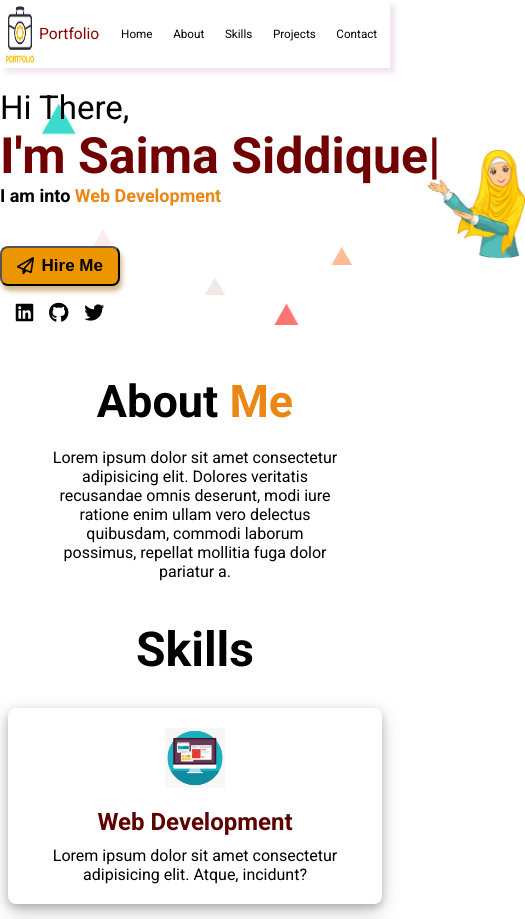
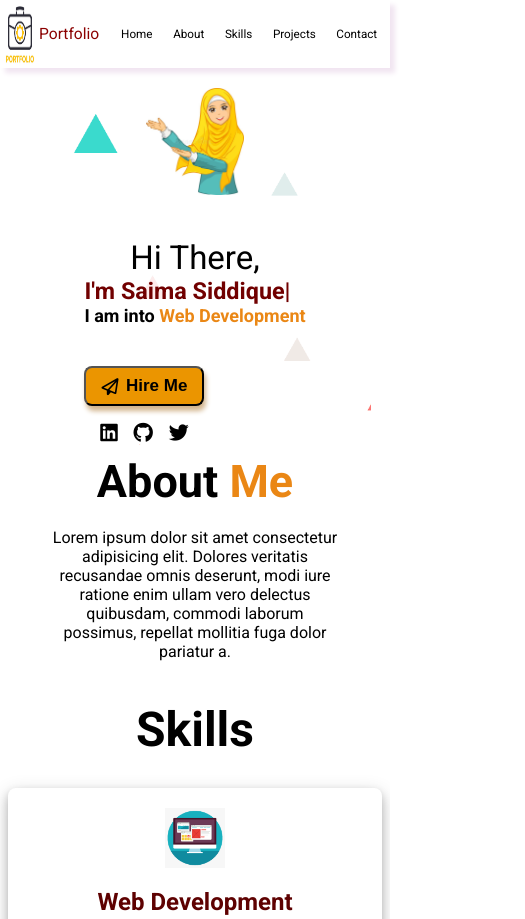
Before and after one commit to saima022/Simple-portfolio, a plain HTML site: page index.html in a window 390 px wide. Shown: the top 919 px of the page, 525 px wide, since content can reach past the window. Drawn offline with Linux system fonts and the light colour scheme; a web font is replaced by a local one.

Commit message:
media query

```diff
--- a/index.html
+++ b/index.html
@@ -59,6 +59,9 @@
             pariatur a.</p>
     </section>
 
+
+
+    <!-- Skills section  -->
     <section class="skills">
         <h1>Skills</h1>
         <div class="skills-card">
@@ -72,7 +75,7 @@
                 <h2>App Design</h2>
                 <p>Lorem ipsum dolor sit amet consectetur adipisicing elit. Modi, voluptas.</p>
             </div>
-            <div class="3">
+            <div class="card3">
                 <img src="images/skill3.png" alt="">
                 <h2>UI/UX Design</h2>
                 <p>Lorem ipsum dolor sit amet consectetur, adipisicing elit. Obcaecati, dolorem.</p>
--- a/style.css
+++ b/style.css
@@ -436,8 +436,32 @@ body {
         font-size: 3vw;
     }
 
+    .banner {
+        /* display: grid;
+        grid-template-columns: 1fr; */
+        display: flex;
+        flex-direction: column-reverse;
+        row-gap: 10vw;
+
+        margin: 0 5vw;
+    }
+
+    .banner-left {
+        text-align: center;
+    }
+
+    .banner-left-name {
+        font-size: 6vw;
+        /* left: 20vw; */
+    }
+
     .banner-right img {
         width: 25vw;
+    }
+
+    .banner-btn {
+        /* text-align: center; */
+        /* left: 200px; */
     }
 
     .skills {
@@ -447,6 +471,6 @@ body {
 
     .skills-card {
         grid-template-columns: 1fr;
-        row-gap: 20px;
+        row-gap: 6vh;
     }
 }
```
